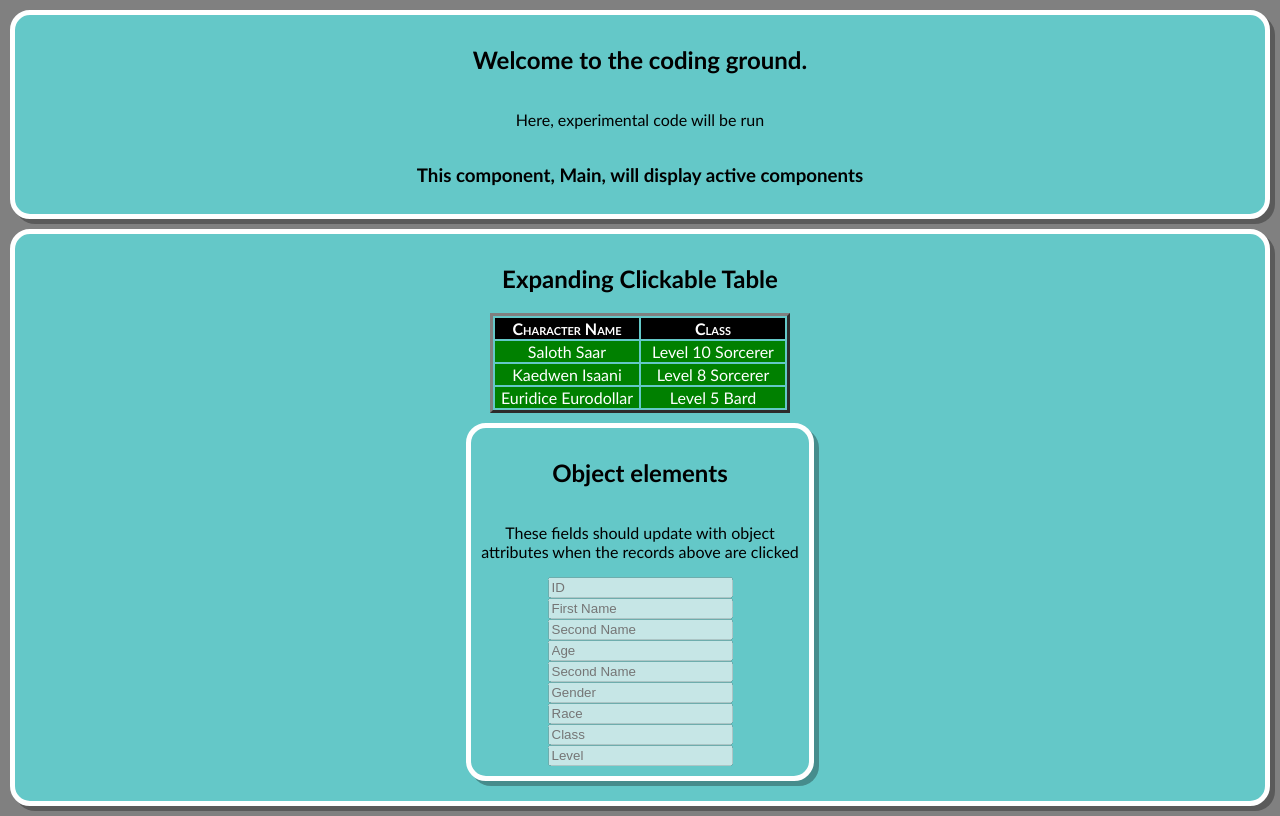
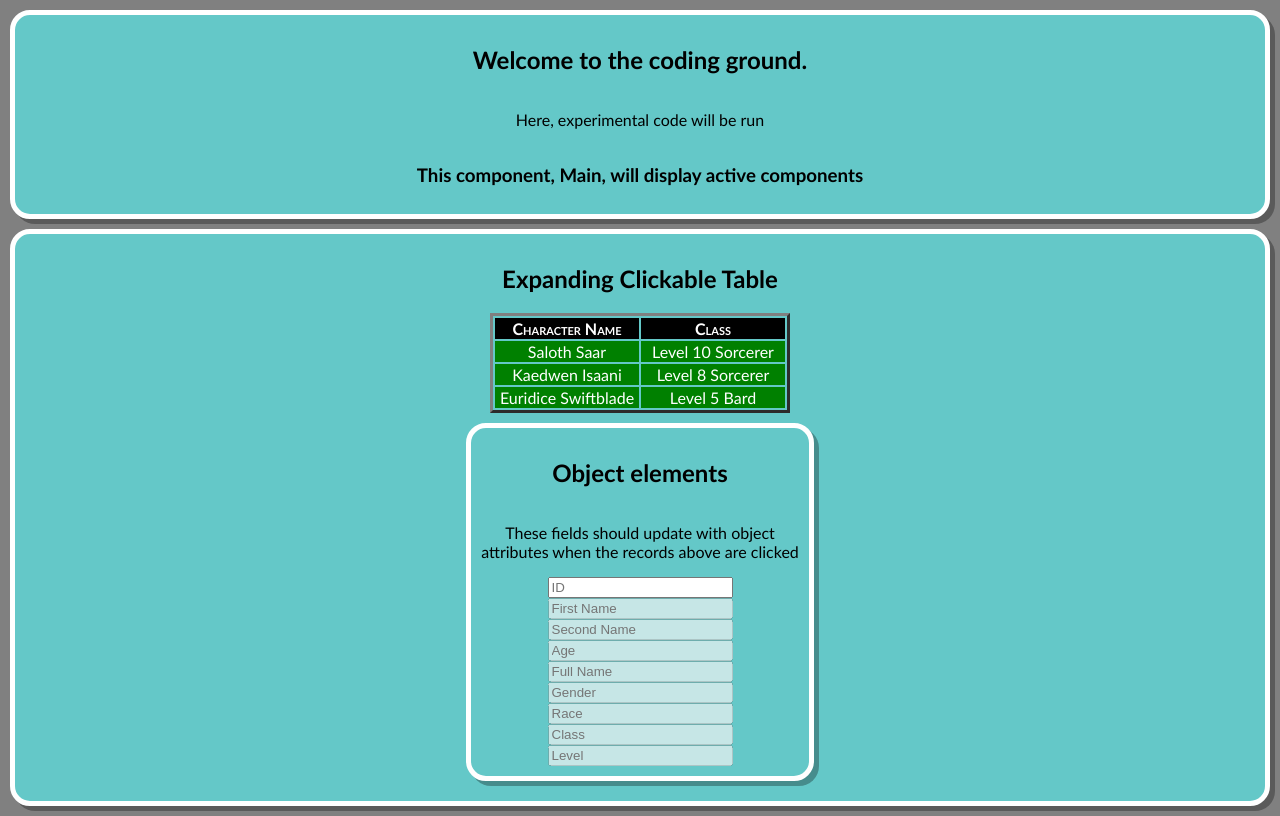
Before and after one commit to BNag87/Testing-Area, a React (Create React App) app: page / in a window 1280 px wide. Built offline with nearby package versions, Linux system fonts and the light colour scheme.

Commit message:
Table updates
Got the table clickable and firing its onclick functipon. Need to get useStates to render the data properly. Will try to pass the character array as a useState so it can be rendered dynamically

```diff
--- a/src/Components/C-ExpTable.js
+++ b/src/Components/C-ExpTable.js
@@ -1,4 +1,4 @@
-import React, {useState} from 'react';
+import React, {useState, useRef} from 'react';
 import { char_Obj } from "../Reference Files/ObjectDefs"
 import {
     Wrapper,
@@ -11,7 +11,7 @@ export const ExpTable = () => {
 
     let Char1 = new char_Obj(1,"Saloth", "Saar", 45, "Male", "Dragonborn", "Sorcerer", 10);
     let Char2 = new char_Obj(2,"Kaedwen", "Isaani", 36, "Male", "Dragonborn", "Sorcerer", 8);
-    let Char3 = new char_Obj(3,"Euridice", "Eurodollar", 23, "Female", "Human", "Bard", 5);
+    let Char3 = new char_Obj(3,"Euridice", "Swiftblade", 23, "Female", "Human", "Bard", 5);
 
     //array to store characters
     let ar_charBin = [];
@@ -21,11 +21,6 @@ export const ExpTable = () => {
 
     //useState to store data for populating table
     const [data, setData] = useState([]);
-
-    function barkCharData(){
-        console.log("barkCharData was fired! InputId was: tbd")
-    }
-
 
     return(
         <>
@@ -46,10 +41,10 @@ export const ExpTable = () => {
 
                     <tbody>
                         {ar_charBin.map((character) => (
-                            <TableRow key={character.id} onclick="barkCharData()">
-                                <td>{character.full_name}</td>
-                                <td>Level {character.level} {character.classType}</td>
-                            </TableRow>
+                        <TableRow key={character.id} onClick={() => barkCharData(character.id)}>
+                            <td>{character.full_name}</td>
+                            <td>Level {character.level} {character.classType}</td>
+                        </TableRow>
                         ))}
                     </tbody>
                 </Table>
@@ -58,17 +53,45 @@ export const ExpTable = () => {
                 <h2>Object elements</h2>
                 <p>These fields should update with object<br/>attributes when the records above are clicked</p>
 
-                <input type="text" name="idField" placeholder="ID" disabled="true" />
-                <input type="text" name="fNameField" placeholder="First Name" disabled="true" />
-                <input type="text" name="sNameField" placeholder="Second Name" disabled="true" />
-                <input type="text" name="ageField" placeholder="Age" disabled="true" />
-                <input type="text" name="sNameField" placeholder="Second Name" disabled="true" />
-                <input type="text" name="genderField" placeholder="Gender" disabled="true" />
-                <input type="text" name="raceField" placeholder="Race" disabled="true" />
-                <input type="text" name="classField" placeholder="Class" disabled="true" />
-                <input type="text" name="levelField" placeholder="Level" disabled="true" />
+                <input type="text" id="txt_idField" name ="id_field" placeholder="ID"/>
+                <input type="text" id="txt_fNameField" name ="first_name_field" placeholder="First Name" disabled={true} />
+                <input type="text" id="txt_sNameField" placeholder="Second Name" disabled={true} />
+                <input type="text" id="txt_ageField" placeholder="Age" disabled={true} />
+                <input type="text" id="txt_cNameField" placeholder="Full Name" disabled={true} />
+                <input type="text" id="txt_genderField" placeholder="Gender" disabled={true} />
+                <input type="text" id="txt_raceField" placeholder="Race" disabled={true} />
+                <input type="text" id="txt_classField" placeholder="Class" disabled={true} />
+                <input type="text" id="txt_levelField" placeholder="Level" disabled={true} />
             </Wrapper>
             </Wrapper>
         </>
     )
+
+//this is dummy code
+document.getElementById("txt_idField").innerHTML = "Spong";
+
+    //this is an onClick function for use in record rows in the JSX populated table for characters
+    function barkCharData(idIn){
+        console.log("==========================");
+
+        try{
+            //Get the fields...
+            let idField = document.getElementById("txt_idField");
+            let nameField = document.getElementsByName("first_name_field");
+
+            //Set the fields
+            idField.innerHTML = String(ar_charBin[idIn-1].id);
+            console.log("\n---> idField: "+idField);
+            console.log("---> idField.innerHTML: "+idField.innerHTML+"\n")
+
+            nameField.innerHTML = String(ar_charBin[idIn-1].full_name);
+            console.log("\n---> nameField: "+nameField);
+            console.log("---> nameField.innerHTML: "+nameField.innerHTML+"\n")
+
+        }
+        catch(error)
+        {
+            console.log("Pants were shat in the 'barkCharData' function [line 72]:\n\t" +error)
+        }
+    }
 }
```
